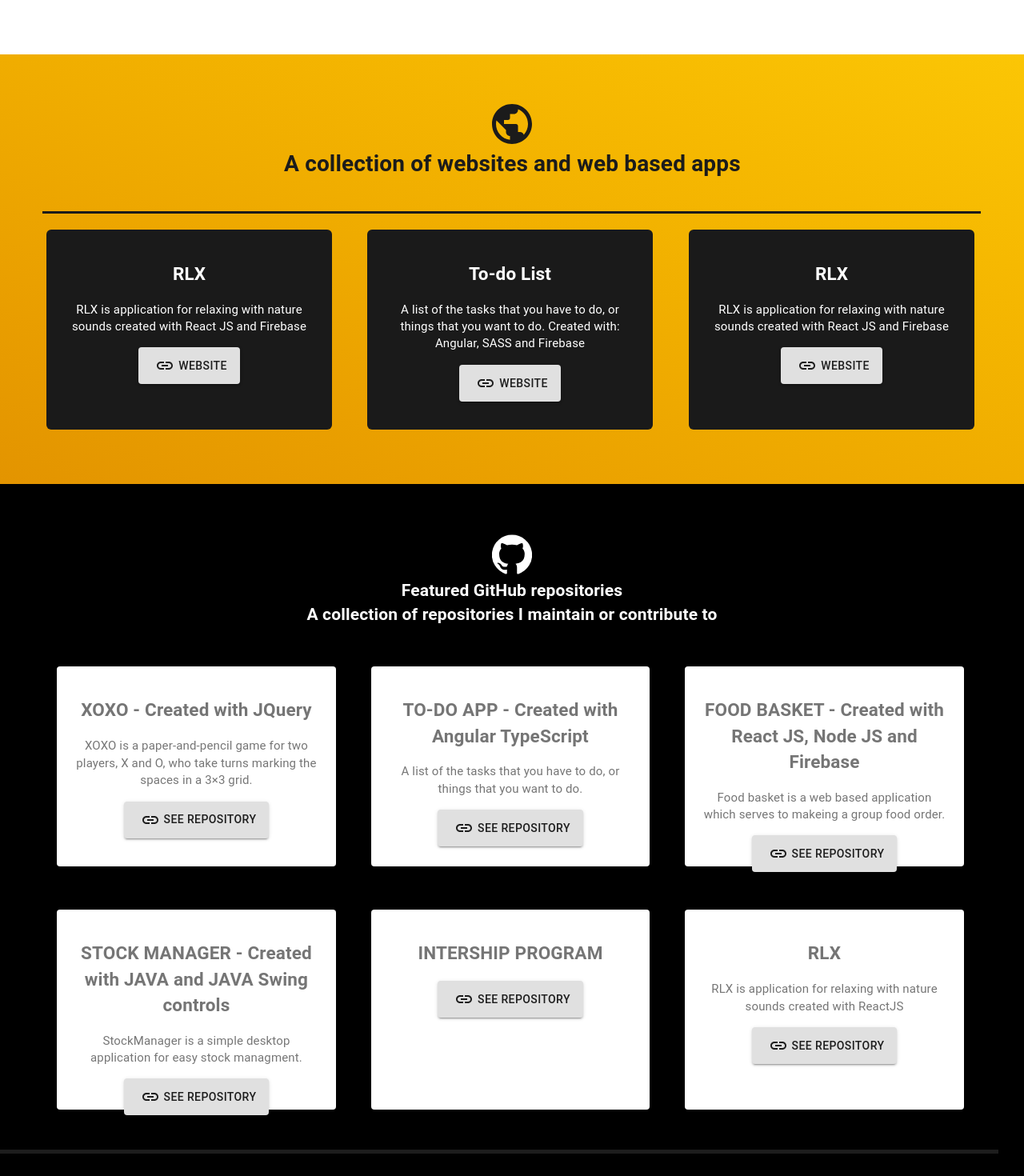
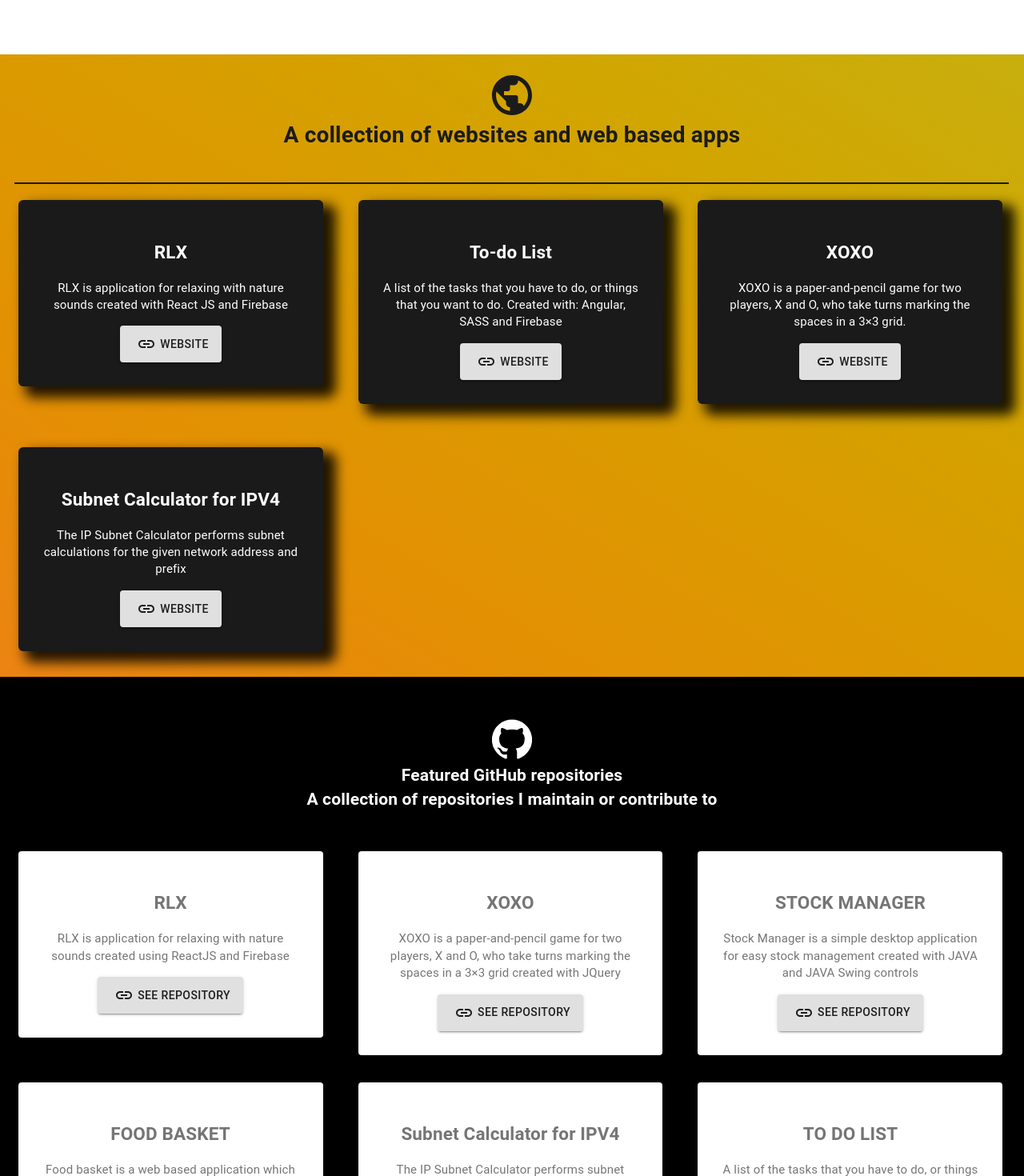
Before and after one commit to d3NDIII3/DM-WEB, a React (Create React App) app in the folder client/: page / in a window 1280 px wide. Shown: the part 1180-2650 px from the top of the page at 80% size. Built offline with nearby package versions, Linux system fonts and the light colour scheme.

Commit message:
fixed things

```diff
--- a/client/src/components/homepage.css
+++ b/client/src/components/homepage.css
@@ -4,8 +4,8 @@
   background-image: url("../picture3.jpg");
   background-size: cover;
   text-shadow: 0px 4px 11px rgba(0, 0, 0, 1);
-
   position: absolute;
+  top: 0;
   box-sizing: border-box;
   padding: 10px 7%;
   display: flex;
@@ -48,7 +48,7 @@
 .ftr {
   width: 100%;
   box-sizing: border-box;
-  padding: 0px 0px 3.5% 3.5%;
+  padding: 0px 0px 0.5% 0.5%;
 }
 
 .fr {
@@ -59,7 +59,7 @@
   flex-wrap: wrap;
   float: left;
   height: 350px;
-  padding: 20px;
+  padding: 1px;
   margin: 10px;
 }
 
--- a/client/src/components/homepage.js
+++ b/client/src/components/homepage.js
@@ -49,8 +49,8 @@ export default function Welcome() {
     >
       <h1>Welcome!</h1>
       <p className="text">
-        I like to create websites and web based application which works well
-        everyware. <br /> Keep scrolling while I get a coffee for you...
+        I create websites and web based application which works well everywhere.{" "}
+        <br /> Keep scrolling while I get a coffee for you...
       </p>
     </animated.div>
   ));
--- a/client/src/components/homepagecomponents/github.css
+++ b/client/src/components/homepagecomponents/github.css
@@ -2,7 +2,7 @@
   background-color: black;
   width: 100%;
   box-sizing: border-box;
-  padding: 20px 4%;
+  padding: 10px 0.2%;
   overflow: hidden;
 }
 
--- a/client/src/components/homepagecomponents/grid.js
+++ b/client/src/components/homepagecomponents/grid.js
@@ -16,10 +16,10 @@ const useStyles = makeStyles((theme) => ({
   paper: {
     textAlign: "center",
     color: theme.palette.text.secondary,
-    padding: 20,
-    marginBottom: 30,
+    padding: 30,
+    marginBottom: 10,
     marginLeft: 20,
-    height: 250,
+
     fontSize: 15,
   },
 }));
@@ -58,53 +58,54 @@ export default function NestedGrid() {
       <Grid container spacing={1}>
         <Grid container item xs={12} spacing={3}>
           <FormRow
-            header={"XOXO - Created with JQuery"}
+            header={"RLX"}
+            link={"https://github.com/denizmemduev/RLX"}
+            text={
+              "RLX is application for relaxing with nature sounds created using ReactJS and Firebase "
+            }
+            btntext={"See Repository"}
+          />
+          <FormRow
+            header={"XOXO"}
             link={"https://github.com/denizmemduev/Tic-Tac-Toe"}
             text={
-              "XOXO  is a paper-and-pencil game for two players, X and O, who take turns marking the spaces in a 3×3 grid.  "
+              "XOXO  is a paper-and-pencil game for two players, X and O, who take turns marking the spaces in a 3×3 grid created with JQuery  "
             }
             btntext={"See Repository"}
           />
 
           <FormRow
-            header={"TO-DO APP - Created with Angular TypeScript"}
-            link={"https://github.com/denizmemduev/Todo-app"}
+            header={"STOCK MANAGER"}
+            link={"https://github.com/denizmemduev/StockManager"}
             text={
-              "A list of the tasks that you have to do, or things that you want to do. "
+              "Stock Manager is a simple desktop application for easy stock management created with JAVA and JAVA Swing controls "
             }
             btntext={"See Repository"}
           />
 
           <FormRow
-            header={"FOOD BASKET - Created with React JS, Node JS and Firebase"}
+            header={"FOOD BASKET"}
             link={"https://github.com/denizmemduev/FOOD-BASKET"}
             text={
-              " Food basket is a web based application which serves to makeing a group food order. "
+              " Food basket is a web based application which serves to making a group food order created using React JS, Node JS and Firebase "
             }
             btntext={"See Repository"}
           />
 
           <FormRow
-            header={"STOCK MANAGER - Created with JAVA and JAVA Swing controls"}
-            link={"https://github.com/denizmemduev/StockManager"}
+            header={"Subnet Calculator for IPV4"}
+            link={"https://github.com/denizmemduev/Subnet-Calculator-for-IPV4"}
             text={
-              "StockManager is a simple desktop application for easy stock managment. "
+              "The IP Subnet Calculator performs subnet calculations for the given network address and prefix"
             }
             btntext={"See Repository"}
           />
 
           <FormRow
-            header={"INTERSHIP PROGRAM"}
-            link={"https://github.com/denizmemduev/Internship-program-project"}
-            text={""}
-            btntext={"See Repository"}
-          />
-
-          <FormRow
-            header={"RLX"}
-            link={"https://github.com/denizmemduev/RLX"}
+            header={"TO DO LIST"}
+            link={"https://github.com/denizmemduev/Todo-app"}
             text={
-              "RLX is application for relaxing with nature sounds created with ReactJS "
+              "A list of the tasks that you have to do, or things that you want to do created using Angular TypeScript and Firebase."
             }
             btntext={"See Repository"}
           />
--- a/client/src/components/homepagecomponents/webpages/webpages.css
+++ b/client/src/components/homepagecomponents/webpages/webpages.css
@@ -4,28 +4,29 @@
   justify-content: space-around;
   background-image: linear-gradient(
     to left bottom,
-    #fbc605,
-    #f6b901,
-    #f0ad00,
-    #eaa000,
-    #e39400
+    #c8af0e,
+    #d2a500,
+    #db9a00,
+    #e48f04,
+    #eb8312
   );
-  padding: 3% 3%;
+  padding: 0.2% 0.2%;
 }
 .paper {
   text-align: center;
   background-color: rgb(26, 26, 26);
   color: white;
-  padding: 20px;
+  padding: 30px;
   margin-bottom: 30px;
   margin-left: 20px;
-  height: 250px;
+  -webkit-box-shadow: 12px 10px 15px 4px rgba(0, 0, 0, 0.86);
+  box-shadow: 12px 10px 15px 4px rgba(0, 0, 0, 0.86);
   font-size: 15px;
   border-radius: 6px;
 }
 
 hr {
-  height: 3px;
+  height: 2px;
   width: 97.5%;
   background-color: rgb(27, 27, 27);
   border: 0px;
--- a/client/src/components/homepagecomponents/webpages/webpages.js
+++ b/client/src/components/homepagecomponents/webpages/webpages.js
@@ -38,7 +38,7 @@ export default function Webpages() {
   return (
     <div className={"root"}>
       <div>
-        <h1 data-aos={"flip-left"} className={"text2"}>
+        <h1 data-aos={"fade-in"} className={"text2"}>
           {" "}
           <PublicIcon
             style={{ fontSize: 60, textAlign: "center" }}
@@ -60,7 +60,7 @@ export default function Webpages() {
 
           <FormRow
             header={"To-do List"}
-            link={"https://rlx.netlify.com"}
+            link={"https://dm-todo.netlify.app/"}
             text={
               "A list of the tasks that you have to do, or things that you want to do. Created with: Angular, SASS and Firebase "
             }
@@ -68,10 +68,19 @@ export default function Webpages() {
           />
 
           <FormRow
-            header={"RLX"}
-            link={"https://rlx.netlify.com"}
+            header={"XOXO"}
+            link={"https://dm-xoxo.netlify.com"}
             text={
-              "RLX is application for relaxing with nature sounds created with  React JS and Firebase  "
+              "XOXO is a paper-and-pencil game for two players, X and O, who take turns marking the spaces in a 3×3 grid.  "
+            }
+            btntext={"Website"}
+          />
+
+          <FormRow
+            header={"Subnet Calculator for IPV4"}
+            link={"https://ipv4-calculator.netlify.app/"}
+            text={
+              "The IP Subnet Calculator performs subnet calculations for the given network address and prefix"
             }
             btntext={"Website"}
           />
--- a/client/src/index.css
+++ b/client/src/index.css
@@ -1,4 +1,5 @@
 body {
+  width: 100%;
   margin: 0;
   font-family: -apple-system, BlinkMacSystemFont, "Segoe UI", "Roboto", "Oxygen",
     "Ubuntu", "Cantarell", "Fira Sans", "Droid Sans", "Helvetica Neue",
```
